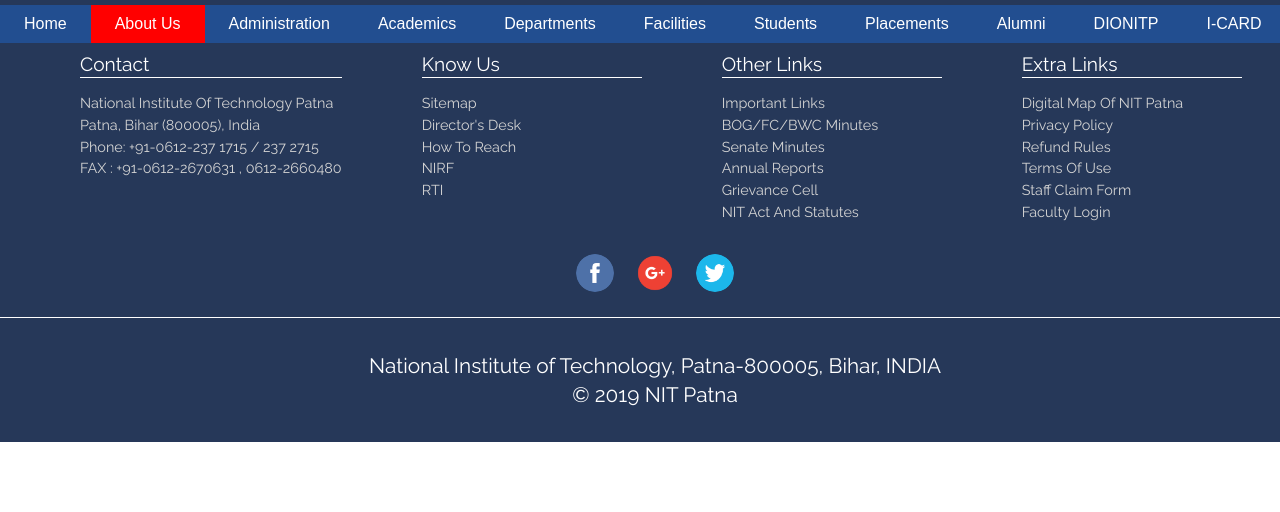
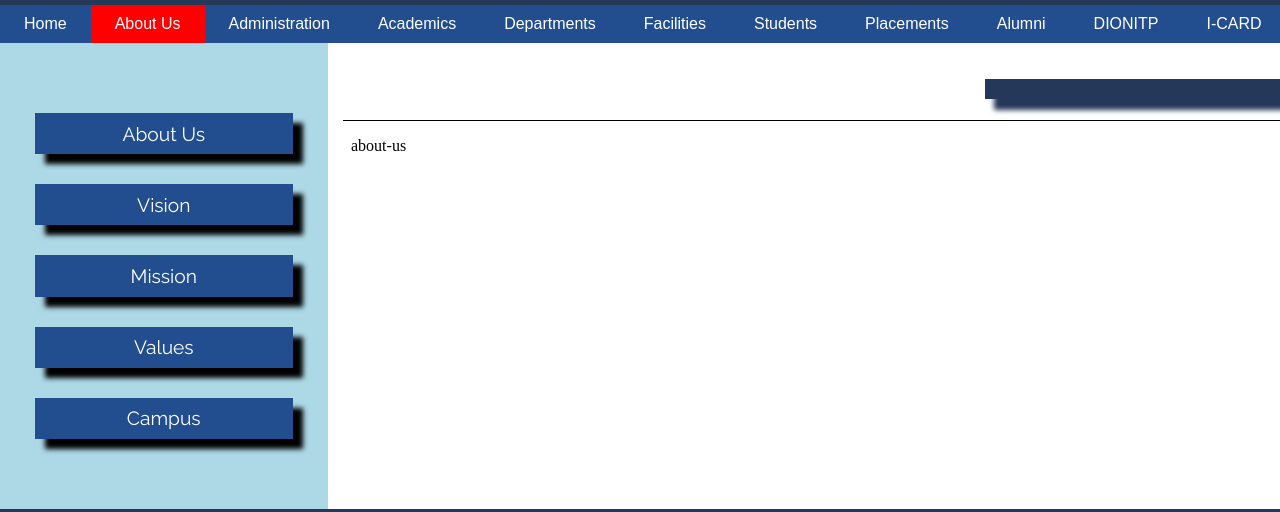
Before and after one commit to manishkr1101/nitp_, a website: page about.html in a window 1280 px wide. Shown: the part 338-850 px from the top of the page. Before the commit the page ends 800 px from the top, so only its background shows below. Drawn offline with nearby package versions, Linux system fonts and the light colour scheme.

Commit message:
server coded and menu of about complete

```diff
--- a/about.html
+++ b/about.html
@@ -7,6 +7,8 @@
 	<link href="https://fonts.googleapis.com/css?family=Raleway|Roboto&display=swap" rel="stylesheet">
 	<link rel="stylesheet" type="text/css" href="css/styles.css">
 	<link rel="stylesheet" type="text/css" href="css/footer.css">
+	<link rel="stylesheet" type="text/css" href="css/about.css">
+	<script src="https://ajax.googleapis.com/ajax/libs/jquery/3.4.1/jquery.min.js"></script>
 </head>
 <body>
 	<div class="row head-link">
@@ -37,13 +39,13 @@
 					<li><a href="#">RTI</a></li>
 				</ul>
 			</li>
-			<li  class="active"><a href="#">About Us</a>
+			<li  class="active"><a href="about.html?pp=about-us">About Us</a>
 				<ul>
-					<li><a href="#">About</a></li>
-					<li><a href="#">Vision</a></li>
-					<li><a href="#">Mission</a></li>
-					<li><a href="#">Values</a></li>
-					<li><a href="#">Campus</a></li>
+					<li><a href="about.html?pp=about-us">About</a></li>
+					<li><a href="about.html?pp=vision">Vision</a></li>
+					<li><a href="about.html?pp=mission">Mission</a></li>
+					<li><a href="about.html?pp=values">Values</a></li>
+					<li><a href="about.html?pp=campus">Campus</a></li>
 				</ul>
 			</li>
 			<li><a href="#">administration</a>
@@ -133,6 +135,25 @@
 		</ul>
 	</nav>
 
+	<div class="row container">
+		<div class="col-3 menu">
+			<!-- <div class="expnd-btn">
+
+			</div> -->
+			<ul>
+				<li id="about-us">about us</li>
+				<li id="vision">vision</li>
+				<li id="mission">mission</li>
+				<li id="values">values</li>
+				<li id="campus">campus</li>
+			</ul>
+		</div>
+		<div class="col-9 content">
+			<h1></h1>
+			<iframe name="if" src="iframe/about/about-us.html"></iframe>
+		</div>
+	</div>
+
 	<footer>
 		<div class="contact">
 			<h2>Contact</h2>
@@ -188,6 +209,7 @@
 		<p>National Institute of Technology, Patna-800005, Bihar, INDIA</p>
 		<p>&copy; 2019 NIT Patna</p>
 	</footer>
+	<script type="text/javascript" src="scripts/about.js"></script>
 
 </body>
 </html>
--- /dev/null
+++ b/css/about.css
@@ -0,0 +1,61 @@
+.menu{
+	background-color: lightblue;
+}
+.menu ul{
+	list-style-type: none;
+	margin: 0;
+	padding: 25px 20px;
+	text-align: center;
+	text-transform: capitalize;
+	overflow: auto;
+}
+
+.menu li{
+	padding: 0.6rem;
+	font-size: 1.2rem;
+	background-color: #224e90;
+	margin: 30px 0;
+	color: white;
+	box-shadow: 10px 10px 5px 0 black;
+	font-family: 'Raleway', helvetica, sans-serif;
+	/*add font space */
+}
+
+.menu li:hover{
+	cursor: pointer;
+	border-left: solid 8px  #263859;
+	background-color: blue;
+	font-weight: 700;
+}
+
+.menu li.clicked{
+	border-left: solid 8px  #263859;
+	background-color: blue;
+	font-weight: 700;
+}
+
+@media only screen and (max-width: 500px){
+
+}
+
+.content{
+	/*background-color: yellow;*/
+	font-family: 'Roboto', sans-serif;
+}
+.content h1{
+	text-transform: capitalize;
+	width: 300px;
+	float: right;
+	padding: 0.6rem;
+	padding-left: 3rem;
+	color: white;
+	background-color: #263859;
+	box-shadow: 10px 10px 5px 1px #263859;
+	margin-right: 10px;
+	font-weight: 500;
+}
+iframe{
+	width: 100%;
+	border: none;
+	border-top: solid 1px black;
+}
--- a/css/styles.css
+++ b/css/styles.css
@@ -162,7 +162,7 @@
 	display: table;
 }
 
-@media only screen and (max-width: 1000px){
+@media only screen and (max-width: 768px){
 	/*for mobile*/
 	[class*="col-"]{
 		width: 100%;
--- /dev/null
+++ b/iframe/about/about-us.html
@@ -0,0 +1,9 @@
+<!DOCTYPE html>
+<html>
+<head>
+	<title>about-us</title>
+</head>
+<body>
+	<P>about-us</P>
+</body>
+</html>
--- /dev/null
+++ b/scripts/about.js
@@ -0,0 +1,19 @@
+
+window.onload = function(){
+	var url = document.location.href;
+	id = url.split('?')[1].split('=')[1];//containes id of button to be clicked
+	press(id);
+}
+
+function press(id){
+	$('iframe').attr('src', "iframe/about/"+id+".html")
+	$('.menu li').removeClass('clicked');
+	$("#"+id).addClass('clicked');
+	$('.content h1').html($("#"+id).html());
+
+}
+
+$('.menu li').click(function(event){
+	// console.log(this.getAttribute('id'));
+	press(this.getAttribute('id'));
+});
```
Also changed, not shown: iframe/about/campus.html (added, +1 -0 lines), iframe/about/mission.html (added, +1 -0 lines), iframe/about/values.html (added, +1 -0 lines), iframe/about/vision.html (added, +1 -0 lines), index.html (+4 -3 lines), package.json (added, +23 -0 lines), server.js (added, +37 -0 lines), 1 other file.
